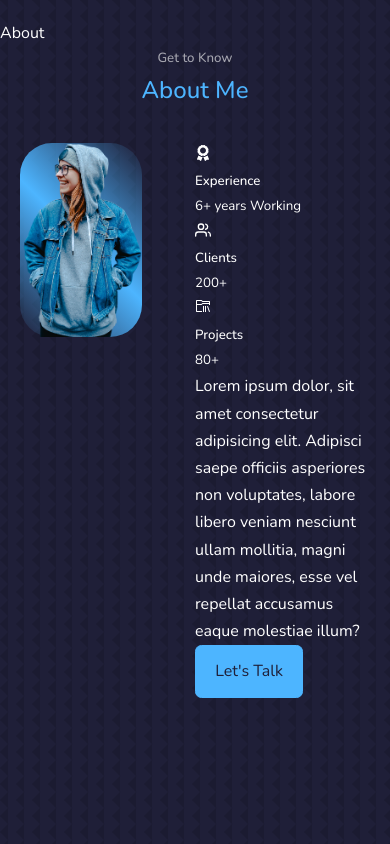
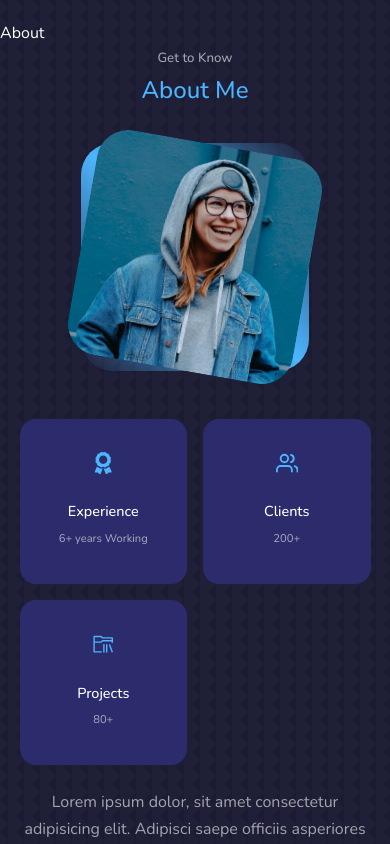
Before and after one commit to Nandini1Bag/react-portfolio, a React (Create React App) app: page / in a window 390 px wide. Shown: the part 920-1764 px from the top of the page. Built offline with nearby package versions, Linux system fonts and the light colour scheme.

Commit message:
about component completed

```diff
--- a/src/components/about/About.jsx
+++ b/src/components/about/About.jsx
@@ -1,6 +1,6 @@
 import React from 'react'
 import './about.css'
-import ME from '../../assets/me.png'
+import ME from '../../assets/me-about.jpg'
 import {FaAward} from 'react-icons/fa'
 import {FiUsers} from 'react-icons/fi'
 import {VscFolderLibrary} from 'react-icons/vsc'
--- a/src/components/about/about.css
+++ b/src/components/about/about.css
@@ -13,3 +13,92 @@
     display: grid;
     place-items: center;
 }
+
+.about__me-image{
+border-radius: 2rem;
+overflow: hidden;
+transform: rotate(10deg);
+transition: var(--transition);
+}
+
+.about__me-image:hover{
+    transform: rotate(0);
+}
+
+.about__cards{
+    display: grid;
+    grid-template-columns: repeat(3,1fr);
+    gap:1.5rem;
+}
+
+.about__card{
+    background: var(--color-bg-variant);
+    border: 1px solid transparent;
+    border-radius: 1rem;
+    padding: 2rem;
+    text-align: center;
+    transition: var(--transition);
+}
+
+.about__card:hover{
+    background: transparent;
+    border-color: var(--color-primary-variant);
+    cursor: default;
+}
+
+.about__icon{
+    color: var(--color-primary);
+    font-size: 1.4rem;
+    margin-bottom: 1rem;
+}
+
+.about__card h5{
+    font-size: 0.9rem;
+}
+
+.about__card small{
+    font-size: 0.7rem;
+    color: var(--color-light);
+}
+
+.about__content p{
+    margin: 2rem 0 2.6rem;
+    color:var(--color-light);
+}
+
+
+/*================================= MEDIA QUERIES(Medium DEVICES) ==================================== */
+@media screen and (max-width:1024px ){
+   .about__container{
+    grid-template-columns: 1fr;
+    gap: 0;
+   }
+
+   .about__me{
+    width: 50%;
+    margin: 2rem auto 4rem;
+   }
+
+   .about__content p{
+    margin: 1rem 0 1.5rem;
+   }
+}
+/*================================= MEDIA QUERIES(SMALL DEVICES) ==================================== */
+@media screen and (max-width:600px ){
+    .about__me{
+        width: 65%;
+        margin: 0 auto 3rem;
+    }
+
+    .about__cards{
+      grid-template-columns: 1fr 1fr;
+      gap: 1rem;
+    }
+    .about__content{
+      text-align: center;
+    }
+
+    .about__content p{
+        margin: 1.5rem 0;
+    }
+}
```
